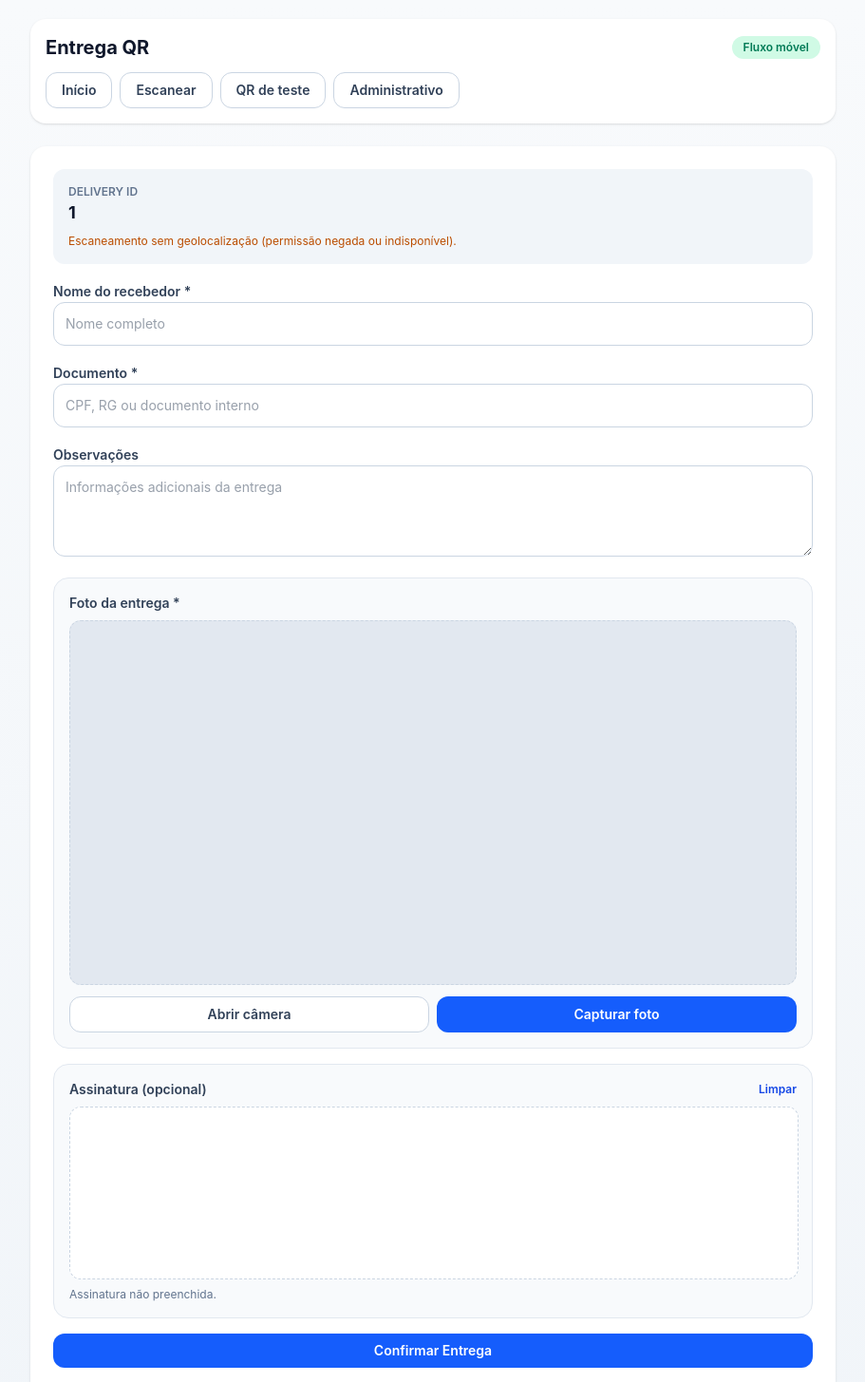
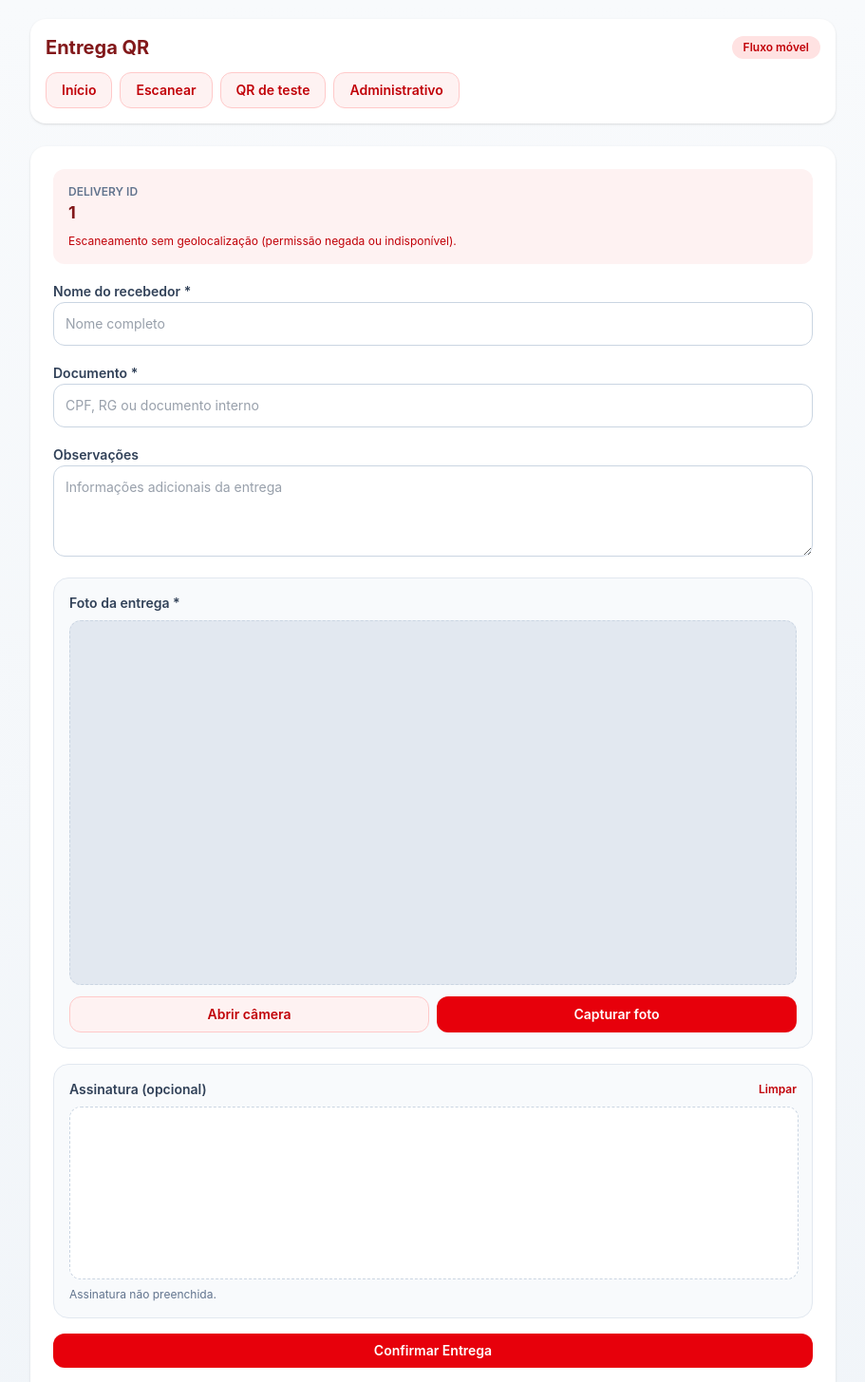
Before and after one commit to lucasxcx/CSS, a React (Vite) app in the folder frontend/: page /confirm/1 in a window 1280 px wide. Shown: the top 1455 px of the page at 95% size, without its empty margins (184-1095 px from the left). Built offline with nearby package versions, Linux system fonts and the light colour scheme; no server answers.

Commit message:
style: switch frontend UI to red color palette
Co-authored-by: lucasxcx <lucasxcx@users.noreply.github.com>

```diff
--- a/frontend/src/App.jsx
+++ b/frontend/src/App.jsx
@@ -10,8 +10,8 @@ function App() {
     <div className="mx-auto min-h-screen max-w-4xl px-4 py-5 sm:px-6">
       <header className="mb-6 rounded-2xl bg-white p-4 shadow-sm">
         <div className="mb-3 flex items-center justify-between gap-3">
-          <h1 className="text-xl font-bold text-slate-900">Entrega QR</h1>
-          <span className="rounded-full bg-emerald-100 px-3 py-1 text-xs font-semibold text-emerald-700">
+          <h1 className="text-xl font-bold text-red-900">Entrega QR</h1>
+          <span className="rounded-full bg-red-100 px-3 py-1 text-xs font-semibold text-red-700">
             Fluxo móvel
           </span>
         </div>
--- a/frontend/src/components/FeedbackBanner.jsx
+++ b/frontend/src/components/FeedbackBanner.jsx
@@ -4,9 +4,9 @@ function FeedbackBanner({ type = "info", message }) {
   }
 
   const stylesByType = {
-    info: "bg-blue-50 text-blue-700 border-blue-200",
-    success: "bg-emerald-50 text-emerald-700 border-emerald-200",
-    error: "bg-red-50 text-red-700 border-red-200",
+    info: "bg-rose-50 text-rose-700 border-rose-200",
+    success: "bg-red-50 text-red-700 border-red-200",
+    error: "bg-red-100 text-red-800 border-red-300",
   };
 
   return (
--- a/frontend/src/components/SignaturePad.jsx
+++ b/frontend/src/components/SignaturePad.jsx
@@ -118,7 +118,7 @@ function SignaturePad({ onChange }) {
     <section className="rounded-2xl border border-slate-200 bg-slate-50 p-4">
       <div className="mb-2 flex items-center justify-between">
         <h3 className="text-sm font-semibold text-slate-700">Assinatura (opcional)</h3>
-        <button className="text-xs font-semibold text-blue-700" type="button" onClick={clearSignature}>
+        <button className="text-xs font-semibold text-red-700" type="button" onClick={clearSignature}>
           Limpar
         </button>
       </div>
--- a/frontend/src/index.css
+++ b/frontend/src/index.css
@@ -14,13 +14,13 @@ body {
 }
 
 .form-input {
-  @apply w-full rounded-xl border border-slate-300 bg-white p-3 text-sm text-slate-700 outline-none transition focus:border-blue-500 focus:ring-2 focus:ring-blue-200;
+  @apply w-full rounded-xl border border-slate-300 bg-white p-3 text-sm text-slate-700 outline-none transition focus:border-red-500 focus:ring-2 focus:ring-red-200;
 }
 
 .btn-primary {
-  @apply inline-flex items-center justify-center rounded-xl bg-blue-600 px-4 py-2 text-sm font-semibold text-white transition hover:bg-blue-700 disabled:cursor-not-allowed disabled:opacity-60;
+  @apply inline-flex items-center justify-center rounded-xl bg-red-600 px-4 py-2 text-sm font-semibold text-white transition hover:bg-red-700 disabled:cursor-not-allowed disabled:opacity-60;
 }
 
 .btn-secondary {
-  @apply inline-flex items-center justify-center rounded-xl border border-slate-300 bg-white px-4 py-2 text-sm font-semibold text-slate-700 transition hover:bg-slate-100 disabled:cursor-not-allowed disabled:opacity-60;
+  @apply inline-flex items-center justify-center rounded-xl border border-red-200 bg-red-50 px-4 py-2 text-sm font-semibold text-red-700 transition hover:bg-red-100 disabled:cursor-not-allowed disabled:opacity-60;
 }
--- a/frontend/src/pages/AdminPage.jsx
+++ b/frontend/src/pages/AdminPage.jsx
@@ -27,7 +27,7 @@ function AdminPage() {
   return (
     <section className="space-y-4 rounded-2xl bg-white p-4 shadow-sm sm:p-6">
       <div className="flex items-center justify-between gap-3">
-        <h2 className="text-lg font-bold text-slate-900">Painel administrativo</h2>
+        <h2 className="text-lg font-bold text-red-900">Painel administrativo</h2>
         <button className="btn-secondary" onClick={loadDeliveries} type="button">
           Atualizar
         </button>
@@ -52,10 +52,10 @@ function AdminPage() {
             key={delivery.id}
           >
             <div className="mb-3 flex flex-wrap items-center justify-between gap-2">
-              <p className="text-sm font-semibold text-slate-900">
+              <p className="text-sm font-semibold text-red-900">
                 Delivery ID: {delivery.delivery_id}
               </p>
-              <span className="rounded-full bg-emerald-100 px-3 py-1 text-xs font-semibold text-emerald-700">
+              <span className="rounded-full bg-red-100 px-3 py-1 text-xs font-semibold text-red-700">
                 {delivery.status}
               </span>
             </div>
--- a/frontend/src/pages/ConfirmPage.jsx
+++ b/frontend/src/pages/ConfirmPage.jsx
@@ -85,16 +85,16 @@ function ConfirmPage() {
 
   return (
     <section className="space-y-4 rounded-2xl bg-white p-4 shadow-sm sm:p-6">
-      <div className="rounded-xl bg-slate-100 p-4">
+      <div className="rounded-xl bg-red-50 p-4">
         <p className="text-xs font-semibold uppercase text-slate-500">Delivery ID</p>
-        <p className="text-lg font-bold text-slate-900">{resolvedDeliveryId}</p>
+        <p className="text-lg font-bold text-red-900">{resolvedDeliveryId}</p>
         {scannedLocation ? (
           <p className="mt-2 text-xs text-slate-600">
             Localização do escaneamento: {scannedLocation.latitude.toFixed(6)},{" "}
             {scannedLocation.longitude.toFixed(6)}
           </p>
         ) : (
-          <p className="mt-2 text-xs text-amber-700">
+          <p className="mt-2 text-xs text-red-700">
             Escaneamento sem geolocalização (permissão negada ou indisponível).
           </p>
         )}
--- a/frontend/src/pages/HomePage.jsx
+++ b/frontend/src/pages/HomePage.jsx
@@ -3,7 +3,7 @@ import { Link } from "react-router-dom";
 function HomePage() {
   return (
     <section className="rounded-2xl bg-white p-6 shadow-sm">
-      <h2 className="text-2xl font-bold text-slate-900">Confirmação de Entregas</h2>
+      <h2 className="text-2xl font-bold text-red-900">Confirmação de Entregas</h2>
       <p className="mt-2 text-sm text-slate-600">
         Escaneie o QR Code da encomenda para registrar a confirmação com dados do recebedor.
       </p>
--- a/frontend/src/pages/QrGeneratorPage.jsx
+++ b/frontend/src/pages/QrGeneratorPage.jsx
@@ -10,7 +10,7 @@ function QrGeneratorPage() {
 
   return (
     <section className="space-y-4 rounded-2xl bg-white p-4 shadow-sm sm:p-6">
-      <h2 className="text-lg font-bold text-slate-900">Gerador de QR Code (teste)</h2>
+      <h2 className="text-lg font-bold text-red-900">Gerador de QR Code (teste)</h2>
       <p className="text-sm text-slate-600">
         Use este QR para simular entregas durante o desenvolvimento.
       </p>
@@ -42,7 +42,7 @@ function QrGeneratorPage() {
 
       <div className="flex flex-col items-center rounded-xl border border-slate-200 p-5">
         <QRCodeCanvas value={qrValue} size={220} />
-        <code className="mt-3 rounded-lg bg-slate-100 px-3 py-1 text-xs text-slate-700">
+        <code className="mt-3 rounded-lg bg-red-50 px-3 py-1 text-xs text-red-700">
           {qrValue}
         </code>
       </div>
--- a/frontend/src/pages/ScanPage.jsx
+++ b/frontend/src/pages/ScanPage.jsx
@@ -204,11 +204,11 @@ function ScanPage() {
 
   return (
     <section className="space-y-4 rounded-2xl bg-white p-4 shadow-sm sm:p-6">
-      <h2 className="text-lg font-bold text-slate-900">Escaneamento de QR Code</h2>
+      <h2 className="text-lg font-bold text-red-900">Escaneamento de QR Code</h2>
       <p className="text-sm text-slate-600">
         Aponte a câmera para o QR Code da entrega. Se preferir, digite o código manualmente.
       </p>
-      <p className="rounded-xl border border-amber-200 bg-amber-50 px-3 py-2 text-xs text-amber-700">
+      <p className="rounded-xl border border-red-200 bg-red-50 px-3 py-2 text-xs text-red-700">
         No celular, escaneie um QR exibido em outro dispositivo (não funciona apontar para o QR na mesma tela).
       </p>
 
```
